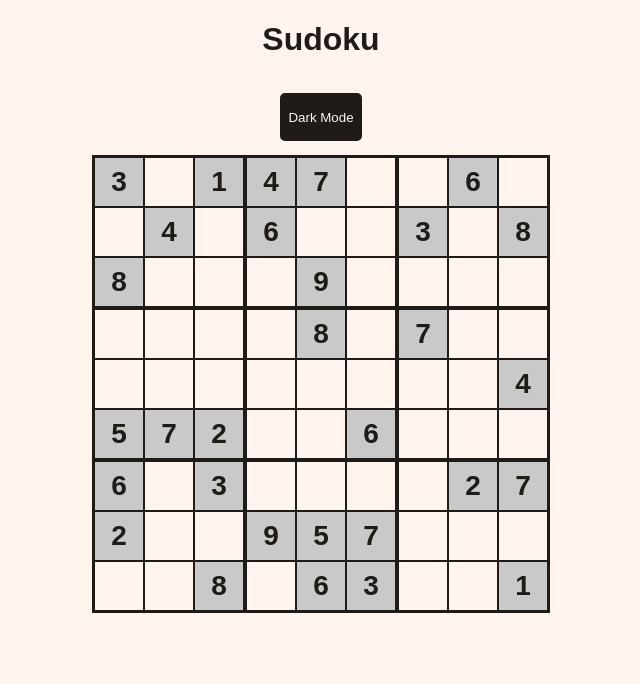
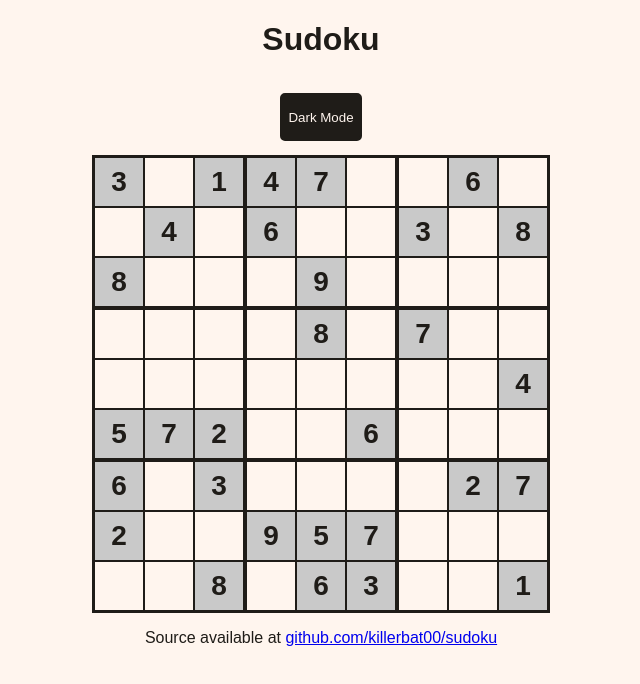
Before and after one commit to killerbat00/sudoku, a React (Create React App) app: page / in a window 1280 px wide. Shown: the top 684 px of the page, without its empty margins (319-959 px from the left). Built offline with nearby package versions, Linux system fonts and the light colour scheme.

Commit message:
Enhancement: Add link to repo.

```diff
--- a/src/App.css
+++ b/src/App.css
@@ -67,6 +67,10 @@ html {
 
   --active-cell-duplicate-color: var(--active-cell-duplicate-color-light);
   --disabled-cell-duplicate-color: var(--disabled-cell-duplicate-color-light);
+
+  --visited-link-color-light: var(--active-cell-peer-color-dark);
+  --visited-link-color-dark: var(--active-cell-peer-color-light);
+  --visited-link-color: var(--visited-link-color-light);
 }
 
 @media screen and (prefers-color-scheme: dark) {
@@ -82,6 +86,7 @@ html {
     --active-cell-duplicate-color: var(--active-cell-duplicate-color-dark);
     --disabled-cell-duplicate-color: var(--disabled-cell-duplicate-color-dark);
     --disabled-cell-background-color: var(--disabled-cell-background-color-dark);
+    --visited-link-color: var(--visited-link-color-dark);
   }
 }
 
@@ -95,6 +100,10 @@ body {
   text-align: center;
   width: fit-content;
   margin: 0 auto;
+}
+
+a:visited {
+  color: var(--visited-link-color);
 }
 
 .game-board {
--- a/src/ThemePicker.tsx
+++ b/src/ThemePicker.tsx
@@ -33,6 +33,7 @@ export const ThemePicker = () => {
         rootElement.style.setProperty("--button-background", "var(--button-background-dark)");
         rootElement.style.setProperty("--button-text-color", "var(--button-text-color-dark)");
         rootElement.style.setProperty("--button-active-border-color", "var(--button-active-border-color-dark)");
+        rootElement.style.setProperty("--visited-link-color", "var(--visited-link-color-dark)");
     }, [rootElement.style]);
 
     const setLightMode = useCallback(() => {
@@ -51,6 +52,7 @@ export const ThemePicker = () => {
         rootElement.style.setProperty("--button-background", "var(--button-background-light)");
         rootElement.style.setProperty("--button-text-color", "var(--button-text-color-light)");
         rootElement.style.setProperty("--button-active-border-color", "var(--button-active-border-color-light)");
+        rootElement.style.setProperty("--visited-link-color", "var(--visited-link-color-light)");
     }, [rootElement.style]);
 
     useEffect(() => {
--- a/src/index.tsx
+++ b/src/index.tsx
@@ -25,5 +25,6 @@ root.render(
     <Board
       initialBoard={INITIAL_BOARD}
       debugMode={DEBUG_MODE}/>
+    <p>Source available at <a href="https://github.com/killerbat00/sudoku">github.com/killerbat00/sudoku</a></p>
   </>
 );
```
